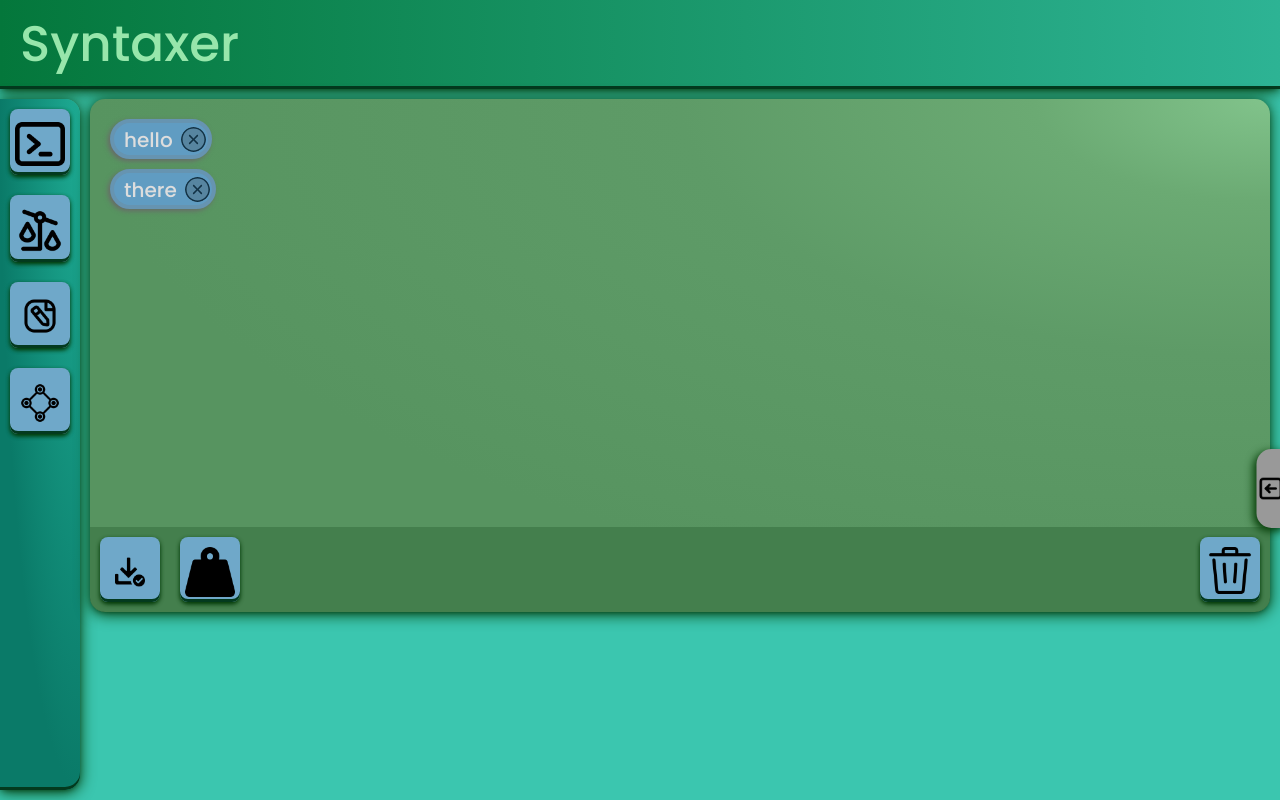
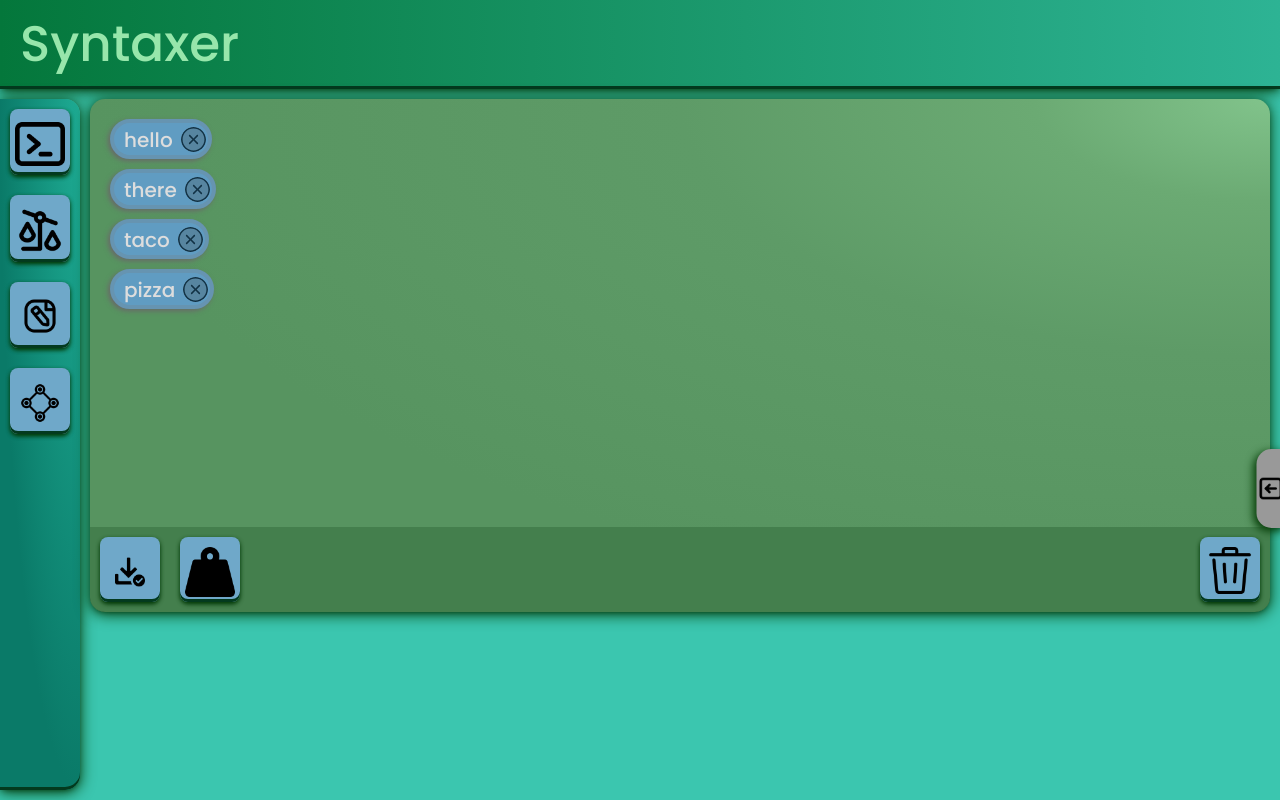
Before and after one commit to Yuugen64/Syntaxer, an Angular app: page / in a window 1280 px wide. Built offline with nearby package versions, Linux system fonts and the light colour scheme.

Commit message:
[UI | Prompt Area::Keyword Pills Removal] - Fixed the logic for removing the pills by property binding the index of NgFor down to the pill childComonent.

```diff
--- a/src/app/components/prompt-area/prompt-area.component.html
+++ b/src/app/components/prompt-area/prompt-area.component.html
@@ -9,7 +9,7 @@
 
 
         <!--This is for testing-->
-        <app-keyword-pill *ngFor="let token of tokens">{{token.text}}</app-keyword-pill>
+        <app-keyword-pill *ngFor="let token of tokens; index as i" (removeEvent)="removeKeyword($event)" [index]="i">{{token.text}}</app-keyword-pill>
 
     </div>
 
--- a/src/app/components/prompt-area/prompt-area.component.ts
+++ b/src/app/components/prompt-area/prompt-area.component.ts
@@ -1,14 +1,25 @@
-import { Component } from '@angular/core';
+import { Component, OnInit } from '@angular/core';
 
 @Component({
   selector: 'app-prompt-area',
   templateUrl: './prompt-area.component.html',
   styleUrls: ['./prompt-area.component.css']
 })
-export class PromptAreaComponent {
+export class PromptAreaComponent implements OnInit {
 
-  tokens: {id: number, text: string}[] = [
+  ngOnInit(): void {}
+
+  constructor(){}
+
+  public tokens: {id: number, text: string}[] = [
     { id: 0, text: "hello"},
     { id: 1, text: "there"},
+    { id: 2, text: "taco"},
+    { id: 3, text: "pizza"},
   ];
+
+  removeKeyword(event: any) {
+    console.log("[Output-area::removeKeyword() @ event.id] -", event.id)
+    this.tokens.splice(event.id, 1);
+  }
 }
--- a/src/app/components/sub-components/keyword-pill/keyword-pill.component.html
+++ b/src/app/components/sub-components/keyword-pill/keyword-pill.component.html
@@ -4,7 +4,7 @@
         <ng-content></ng-content>
     </div>
 
-    <div class="icon-area" (click)="removeKeyword('yo')">
+    <div class="icon-area" (click)="removeKeyword($event)">
         <div>
             <svg class="removeSVG" fill="#123245" width="25px" height="25px" viewBox="0 0 32 32" version="1.1" xmlns="http://www.w3.org/2000/svg">
             <path d="M16 0c-8.836 0-16 7.163-16 16s7.163 16 16 16c8.837 0 16-7.163 16-16s-7.163-16-16-16zM16 30.032c-7.72 0-14-6.312-14-14.032s6.28-14 14-14 14 6.28 14 14-6.28 14.032-14 14.032zM21.657 10.344c-0.39-0.39-1.023-0.39-1.414 0l-4.242 4.242-4.242-4.242c-0.39-0.39-1.024-0.39-1.415 0s-0.39 1.024 0 1.414l4.242 4.242-4.242 4.242c-0.39 0.39-0.39 1.024 0 1.414s1.024 0.39 1.415 0l4.242-4.242 4.242 4.242c0.39 0.39 1.023 0.39 1.414 0s0.39-1.024 0-1.414l-4.242-4.242 4.242-4.242c0.391-0.391 0.391-1.024 0-1.414z"></path>
--- a/src/app/components/sub-components/keyword-pill/keyword-pill.component.ts
+++ b/src/app/components/sub-components/keyword-pill/keyword-pill.component.ts
@@ -1,23 +1,30 @@
-import { Component, Output , EventEmitter} from '@angular/core';
+import { Component, Input, Output , EventEmitter, OnInit} from '@angular/core';
 
 @Component({
   selector: 'app-keyword-pill',
   templateUrl: './keyword-pill.component.html',
   styleUrls: ['./keyword-pill.component.css']
 })
-export class KeywordPillComponent {
+export class KeywordPillComponent implements OnInit {
 
+  @Input() index: number;
   @Output() removeEvent = new EventEmitter<any>();
+
+  constructor(){}
+
+  ngOnInit(): void {
+    //console.log("[onInit:: Index Binding] - "+this.index);
+  }
+
 
   removeKeyword(data: any) {
 
     let emitData: any = {
-      id: 2,
-      text: 'yo'
+      id: this.index
     };
 
-    console.log("[keyword-pill::removeKeyword emit] - ", emitData);
-
+    console.log("[keyword-pill::removeKeyword $event] - ", data);
+    console.log("[keyword-pill::removeKeyword this.index] - ", this.index);
     this.removeEvent.emit(emitData)
   }
 }
--- a/tsconfig.json
+++ b/tsconfig.json
@@ -6,6 +6,7 @@
     "outDir": "./dist/out-tsc",
     "forceConsistentCasingInFileNames": true,
     "strict": true,
+    "strictPropertyInitialization": false,
     "noImplicitOverride": true,
     "noPropertyAccessFromIndexSignature": true,
     "noImplicitReturns": true,
```
